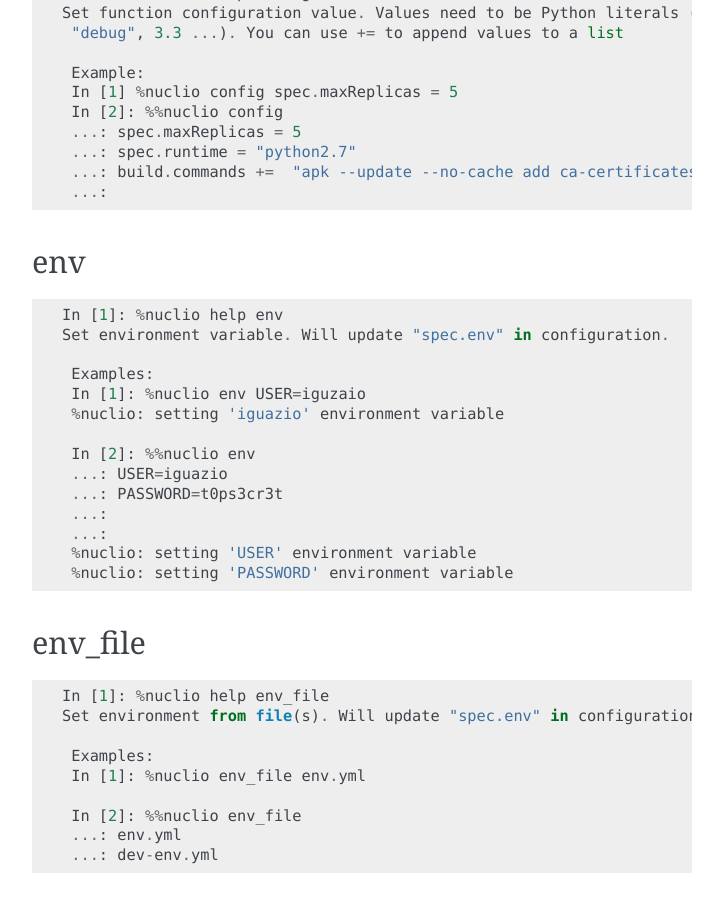
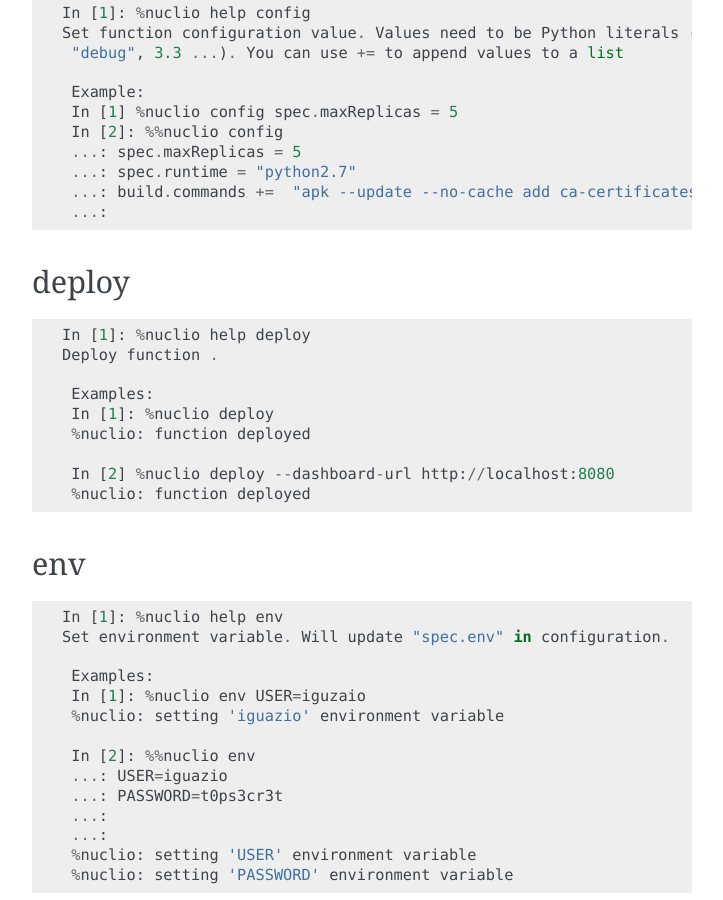
Before and after one commit to nuclio/nuclio-jupyter, a Sphinx documentation site: the page built from docs/magic.rst, in a window 1280 px wide and 900 px high, scrolled down 948 px. Shown: the whole window, without its empty margins (388-1111 px from the left). Built offline with Sphinx 7.4.7, drawn with Linux system fonts in a browser that asks for light colours; some of the changed text lies outside the part shown.

Commit message:
deploy magic help

```diff
--- a/docs/magic.rst
+++ b/docs/magic.rst
@@ -16,6 +16,7 @@ Overview
    Show help on command. Available commands:
     - cmd: Run a command, add it to "build
     - config: Set function configuration value
+    - deploy: Deploy function
     - env: Set environment variable
     - env_file: Set environment from file(s)
     - export: Export notebook
@@ -59,6 +60,21 @@ config
     ...: spec.runtime = "python2.7"
     ...: build.commands +=  "apk --update --no-cache add ca-certificates"
     ...:
+
+deploy
+------
+
+::
+
+   In [1]: %nuclio help deploy
+   Deploy function .
+
+    Examples:
+    In [1]: %nuclio deploy
+    %nuclio: function deployed
+
+    In [2] %nuclio deploy --dashboard-url http://localhost:8080
+    %nuclio: function deployed
 
 env
 ---
```
